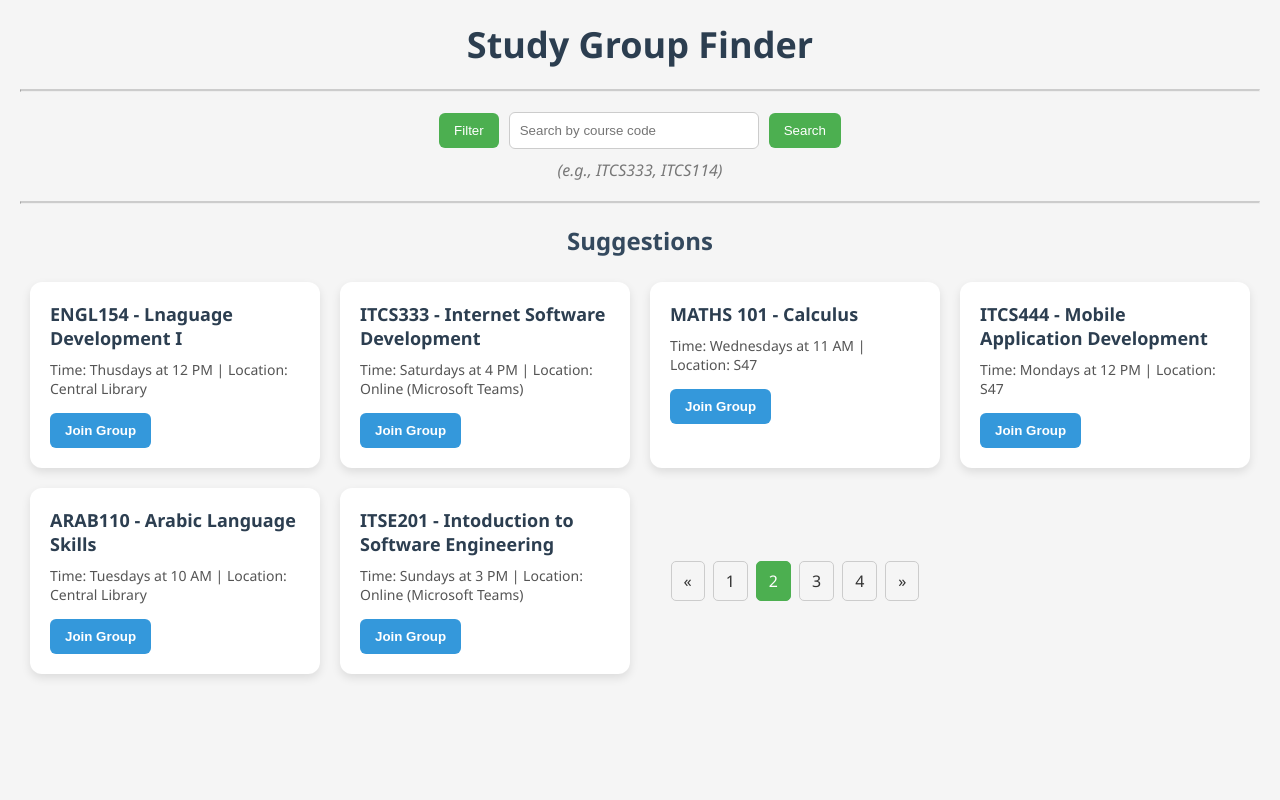
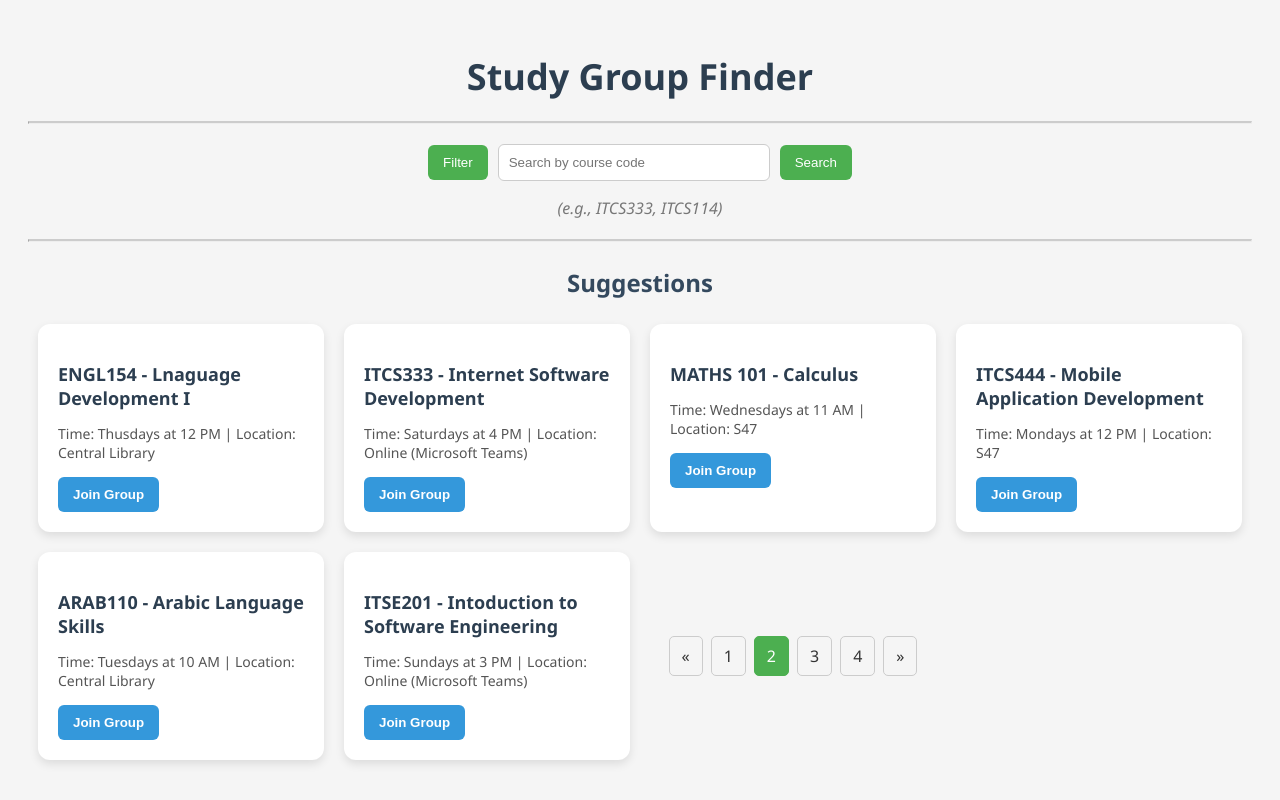
Before and after one commit to FatemaAlshaikh/ITCS333-PROJECT-G1, a PHP site: page /MaryamAbdulhusain/GroupFinder.html in a window 1280 px wide. Run offline with PHP 8.4, Linux system fonts and the light colour scheme.

Commit message:
Update GroupFinder.css

```diff
--- a/MaryamAbdulhusain/GroupFinder.css
+++ b/MaryamAbdulhusain/GroupFinder.css
@@ -1,10 +1,3 @@
-/* Reset basic styles */
-* {
-  margin: 0;
-  padding: 0;
-  box-sizing: border-box;
-}
-
 body {
   font-family: 'Segoe UI', Tahoma, Geneva, Verdana, sans-serif;
   background: #f5f5f5;
```
